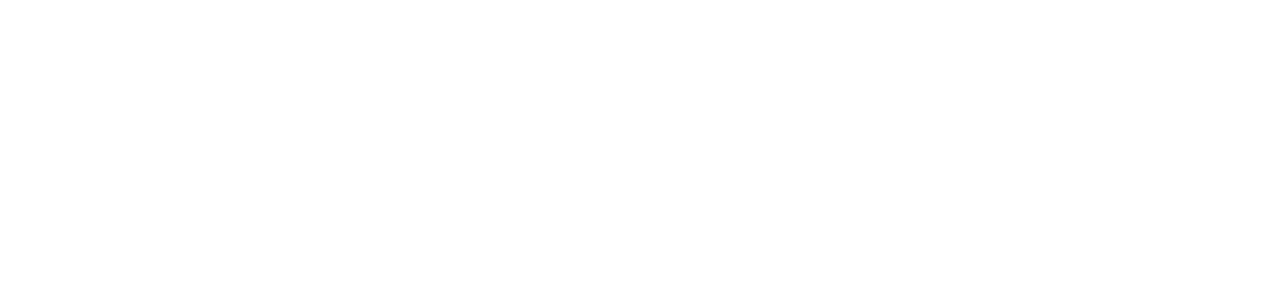
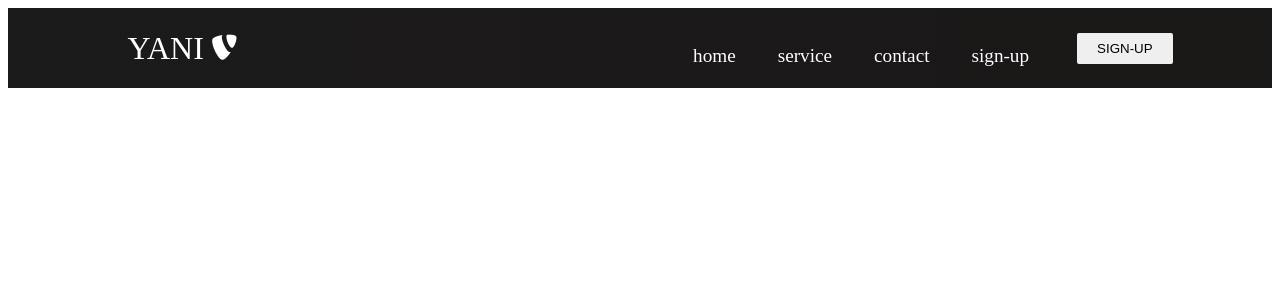
Before and after one commit to yani27/React-template, a React (Create React App) app in the folder my_web_site/: page / in a window 1280 px wide. Shown: the top 300 px of the page. Built offline with nearby package versions, Linux system fonts and the light colour scheme.

Commit message:
1.1 vers

```diff
--- a/my_web_site/src/App.js
+++ b/my_web_site/src/App.js
@@ -1,13 +1,13 @@
 import React from 'react';
 import './App.css';
-import navbar from './components/navbar';
+import Navbar from './components/Navbar';
 import { BrowserRouter as Router, Switch, Route } from 'react-router-dom'
 
 function App() {
   return (
     <>
     <Router>
-      <navbar/>
+      <Navbar/>
       <Switch>
         <Route path='/'exact />
       </Switch>
--- /dev/null
+++ b/my_web_site/src/components/Button.css
@@ -0,0 +1,37 @@
+:root{
+    --primary : #fff;
+}
+
+.btn{
+    padding: 8px 20px;
+    border-radius: 2px;
+    outline: none;
+    border: none;
+    cursor: pointer;
+}
+.btn--primary{
+    background-color: var(--primary);
+    color: #242424;
+    border: 1px solid var(--primary);
+}
+.btn--outline{
+    background-color: transparent;
+    color: #fff;
+    padding: 8px 20px;
+    border: 1px solid var(--primary);
+    transition: all 0.3s ease-out;
+}
+.btn--medium{
+    padding: 8px 20px;
+    font-size: 20px;
+}
+.btn--large{
+    padding: 12px 26px;
+    font-size: 20px;
+}
+.btn--medium:hover,
+.btn--large:hover{
+    background: #fff;
+    color: #242424;
+    transition: all 0.3s ease-out;
+}
--- /dev/null
+++ b/my_web_site/src/components/Button.js
@@ -0,0 +1,32 @@
+import React from 'react';
+import './Button.css';
+import { Link } from 'react-router-dom';
+
+const STYLES=['btn--primary', 'btn--outline'];
+const SIZES = ['btn--medium ', 'btn--large'];
+
+export const Button = ({
+    children,
+    type,
+    onClick,
+    buttonStyle,
+    buttonSize
+}) =>{
+
+    const checkButtonStyle  = STYLES.includes(buttonStyle) ? buttonStyle : STYLES[0];
+    const checkButtonSize  = SIZES.includes(buttonSize) ? buttonSize : SIZES[0];
+
+    return(
+        <Link to='/sign-up' className='btn-mobile'>
+            <button
+            className={'btn ${checkButtonStyle} ${checkButtonSize}'}
+            onClick={onClick}
+            type={type}>
+
+                {children}
+
+            </button>
+        </Link>
+
+    )
+};
--- /dev/null
+++ b/my_web_site/src/components/Navbar.css
@@ -0,0 +1,158 @@
+.navbar {
+    background: linear-gradient(90deg, rgb(28, 27, 27) 0%, rgb(26, 23, 23) 100%);
+    height: 80px;
+    display: flex;
+    justify-content: center;
+    align-items: center;
+    font-size: 1.2rem;
+    position: sticky;
+    top: 0;
+    z-index: 999;
+  }
+
+  .navbar-container {
+    display: flex;
+    justify-content: center;
+    align-items: center;
+    height: 80px;
+    max-width: 1500px;
+  }
+
+  .navbar-logo {
+    color: #fff;
+    justify-self: start;
+    margin-left: 20px;
+    cursor: pointer;
+    text-decoration: none;
+    font-size: 2rem;
+    display: flex;
+    align-items: center;
+  }
+
+  .fa-typo3 {
+    margin-left: 0.5rem;
+    font-size: 1.8rem;
+  }
+
+  .nav-menu {
+    display: grid;
+    grid-template-columns: repeat(4, auto);
+    grid-gap: 10px;
+    list-style: none;
+    text-align: center;
+    width: 60vw;
+    justify-content: end;
+    margin-right: 2rem;
+  }
+
+  .nav-item {
+    height: 80px;
+  }
+
+  .nav-links {
+    color: #fff;
+    display: flex;
+    align-items: center;
+    text-decoration: none;
+    padding: 0.5rem 1rem;
+    height: 100%;
+  }
+
+  .nav-links:hover {
+    border-bottom: 4px solid #fff;
+    transition: all 0.2s ease-out;
+  }
+
+  .fa-bars {
+    color: #fff;
+  }
+
+  .nav-links-mobile {
+    display: none;
+  }
+
+  .menu-icon {
+    display: none;
+  }
+
+  @media screen and (max-width: 960px) {
+    .NavbarItems {
+      position: relative;
+    }
+
+    .nav-menu {
+      display: flex;
+      flex-direction: column;
+      width: 100%;
+      height: 90vh;
+      position: absolute;
+      top: 80px;
+      left: -100%;
+      opacity: 1;
+      transition: all 0.5s ease;
+    }
+
+    .nav-menu.active {
+      background: #242222;
+      left: 0;
+      opacity: 1;
+      transition: all 0.5s ease;
+      z-index: 1;
+    }
+
+    .nav-links {
+      text-align: center;
+      padding: 2rem;
+      width: 100%;
+      display: table;
+    }
+
+    .nav-links:hover {
+      background-color: #fff;
+      color: #242424;
+      border-radius: 0;
+    }
+
+    .navbar-logo {
+      position: absolute;
+      top: 0;
+      left: 0;
+      transform: translate(25%, 50%);
+    }
+
+    .menu-icon {
+      display: block;
+      position: absolute;
+      top: 0;
+      right: 0;
+      transform: translate(-100%, 60%);
+      font-size: 1.8rem;
+      cursor: pointer;
+    }
+
+    .fa-times {
+      color: #fff;
+      font-size: 2rem;
+    }
+
+    .nav-links-mobile {
+      display: block;
+      text-align: center;
+      margin: 2rem auto;
+      border-radius: 4px;
+      width: 80%;
+      text-decoration: none;
+      font-size: 1.5rem;
+      background-color: transparent;
+      color: #fff;
+      padding: 14px 20px;
+      border: 1px solid #fff;
+      transition: all 0.3s ease-out;
+    }
+
+    .nav-links-mobile:hover {
+      background: #fff;
+      color: #242424;
+      transition: 250ms;
+    }
+  }
--- /dev/null
+++ b/my_web_site/src/components/Navbar.js
@@ -0,0 +1,69 @@
+import React, {useState} from 'react';
+import {Link} from 'react-router-dom';
+//import {Router} from 'react-router-dom';
+import './Navbar.css'
+import {Button} from './Button';
+
+function Navbar() {
+const [click, setClick] = useState(false);
+const [button, setButton] = useState(true)
+
+const handleClick = () => setClick(!click);
+const closeMobileMenu = () => setClick(false);
+
+const showButton = () => {
+    if (window.innerWidth <= 960){
+        setButton=(false)
+    }else{
+        setButton(true)
+    }
+};
+window.addEventListener('resize',showButton);
+
+return (
+    <>
+        <nav className="navbar">
+            <div className="navbar-container">
+                <Link to="/" className="navbar-logo">
+                    YANI <i className='fab fa-typo3'/>
+                </Link>
+                <div className="menu-icon" onClick={handleClick}>
+                    <i className= {click ? 'fas fa-times' :'fas fa-bars'}/>
+                </div>
+
+                <ul className={click ? 'nav-menu active' : 'nav-menu'}>
+
+                    <li className='nav-item'>
+                        <Link to='/' className='nav-links' onClick={closeMobileMenu}>
+                            home
+                        </Link>
+                    </li>
+
+                    <li className='nav-item'>
+                        <Link to='/service' className='nav-links' onClick={closeMobileMenu}>
+                            service
+                        </Link>
+                    </li>
+
+                    <li className='nav-item'>
+                        <Link to='/contact' className='nav-links' onClick={closeMobileMenu}>
+                            contact
+                        </Link>
+                    </li>
+
+                    <li className='nav-item'>
+                        <Link to='/sign-up' className='nav-links' onClick={closeMobileMenu}>
+                            sign-up
+                        </Link>
+                    </li>
+                </ul>
+                {button && <Button buttonStyle='btn--outline'>
+                            SIGN-UP
+                            </Button>}
+            </div>
+        </nav>
+    </>
+    );
+}
+
+export default Navbar;
--- a/my_web_site/src/components/navbar.js
+++ /dev/null
@@ -1,23 +0,0 @@
-import React, {useState} from 'react';
-import { link } from 'react-router-dom';
-import { Router } from 'react-router-dom';
-
-
-function navbar() {
-
-
-    return (
-    <>
-        <nav className="navbar">
-            <div className="navbar-container">
-                <link to="/" className="navbar-logo">
-                    YANI <i className='fab fa-typo3'/>
-                </link>
-
-            </div>
-        </nav>
-    </>
-    );
-}
-
-export default navbar
```
Also changed, not shown: my_web_site/src/components/navbar.css (deleted).
